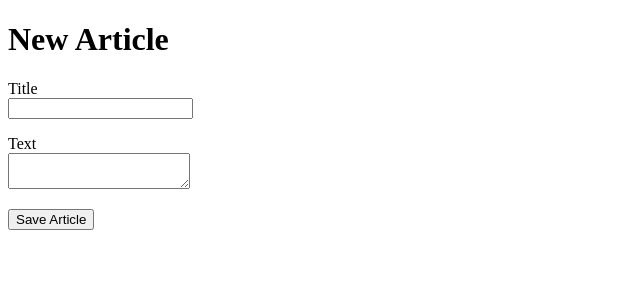
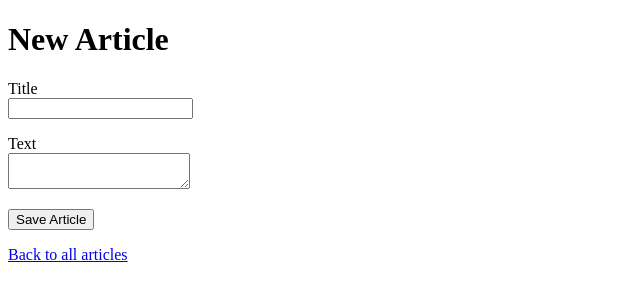
Before and after one commit to maryamklabib/didactic-funicular, a Rails app: page /articles/new in a window 1280 px wide. Shown: the top 301 px of the page, without its empty margins (0-640 px from the left). Run offline with Rails 7, Linux system fonts and the light colour scheme; style sheets or scripts are compiled from the project's sources; some libraries are stand-ins or nearby versions.

Commit message:
Add links between pages

```diff
--- a/app/views/articles/index.html.erb
+++ b/app/views/articles/index.html.erb
@@ -1,4 +1,5 @@
 <h1>Listing articles</h1>
+<%= link_to 'New Article', new_article_path %>
 <table>
 	<tr>
 		<th>Title</th>
--- a/app/views/articles/new.html.erb
+++ b/app/views/articles/new.html.erb
@@ -17,3 +17,4 @@
 	</p>
 
 <% end %>
+<%= link_to 'Back to all articles', articles_path %>
--- a/app/views/articles/show.html.erb
+++ b/app/views/articles/show.html.erb
@@ -7,3 +7,4 @@
 	<strong>Text:</strong>
 	<%= @article.text %>
 </p>
+<%= link_to 'Back to all articles', articles_path %>
--- a/app/views/welcome/index.html.erb
+++ b/app/views/welcome/index.html.erb
@@ -1 +1,2 @@
 <h1>Hello, Rails!</h1>
+<%= link_to 'My Blog', controller: 'articles' %>
```
